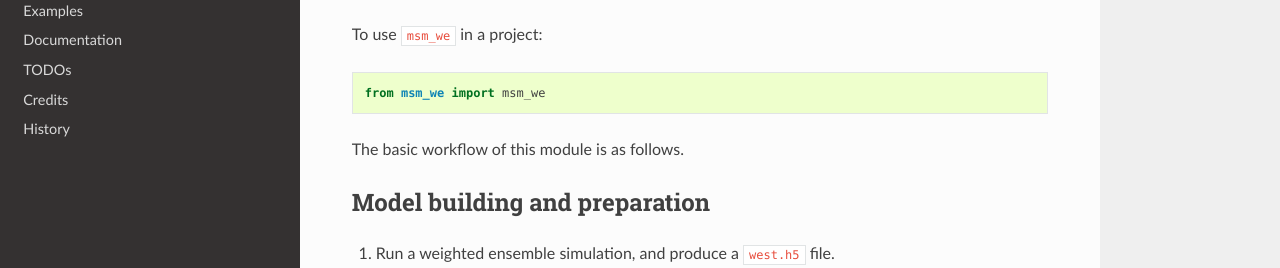
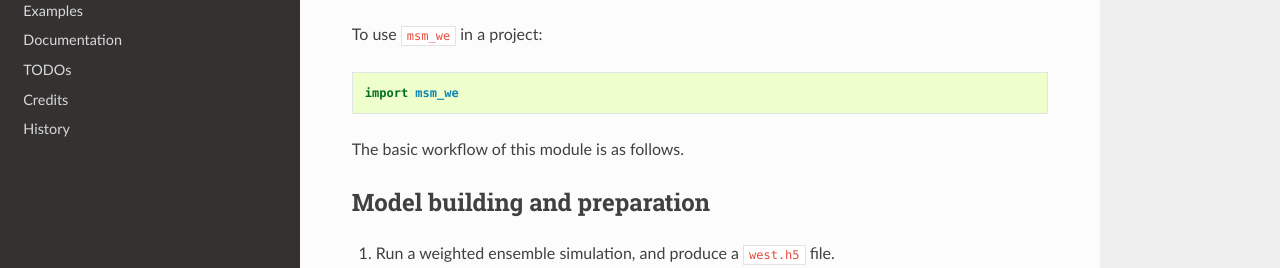
Before and after one commit to jdrusso/msm_we, a Sphinx documentation site: the page built from docs/usage.rst, in a window 1280 px wide and 900 px high. Shown: the part 435-703 px from the top of the window. Built offline with Sphinx 7.4.7 and the Read the Docs theme 2.0.0, drawn with Linux system fonts in a browser that asks for light colours; pages that are not in the unit, such as notebooks, are missing from menus.

Commit message:
Simplify an import in the docs

```diff
--- a/docs/usage.rst
+++ b/docs/usage.rst
@@ -23,7 +23,7 @@ or, to install it into an existing conda environment:
 
 To use :code:`msm_we` in a project::
 
-    from msm_we import msm_we
+    import msm_we
 
 
 The basic workflow of this module is as follows.
```
Also changed, not shown: 1 other file.
